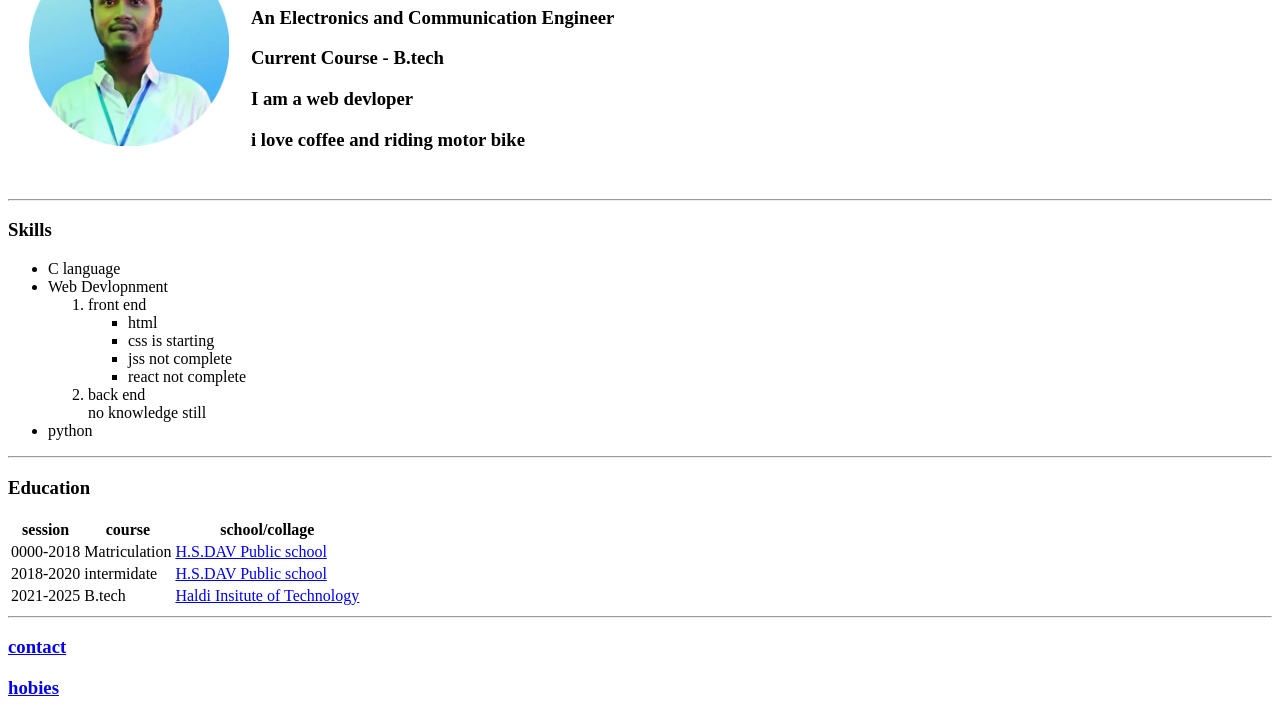
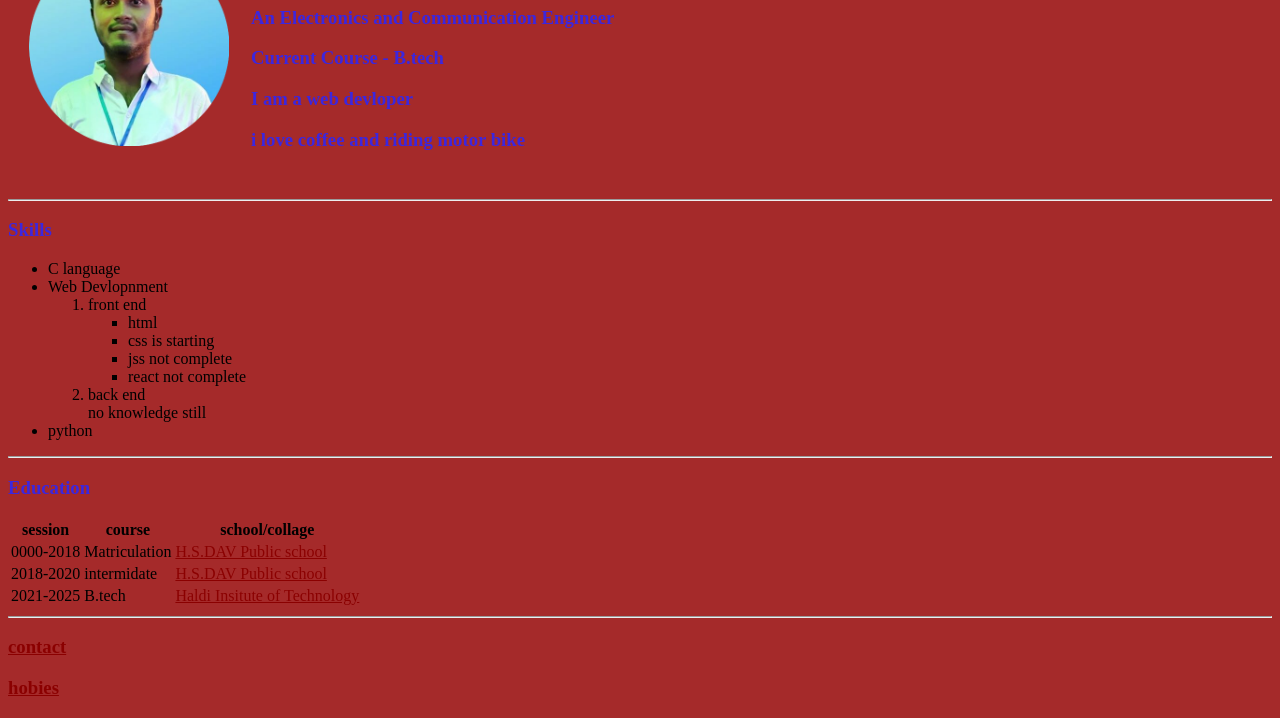
Before and after one commit to 1510200/cv, a plain HTML site: page index.html in a window 1280 px wide. Shown: the part 174-892 px from the top of the page. Drawn offline with Linux system fonts and the light colour scheme.

Commit message:
Update index.html

```diff
--- a/index.html
+++ b/index.html
@@ -6,7 +6,7 @@
     <meta http-equiv="X-UA-Compatible" content="IE=edge">
     <meta name="viewport" content="width=device-width, initial-scale=1.0">
     <title>atul kumar</title>
-    <link rel="stylesheet" href="contact.css">
+    <link rel="stylesheet" href="style.css">
 </head>
 
 <body>
```
